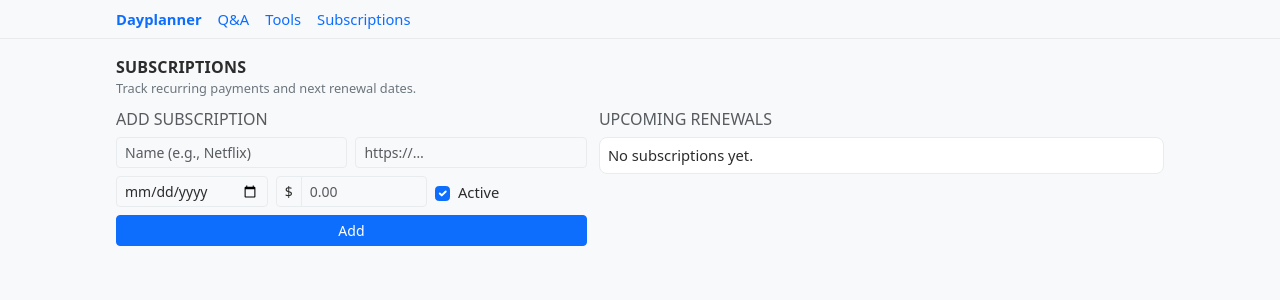
After one commit to zlatkapod/dayplanner, a Flask app: page /subscriptions in a window 1280 px wide. The commit adds this page. Shown: the top 300 px of the page. Run offline with Flask 3, Linux system fonts and the light colour scheme.

Commit message:
Add subscriptions tracking feature with CRUD and sorting functionality
- Introduced subscriptions section to manage recurring payments and renewal dates.
- Added routes for viewing, adding, and sorting subscriptions based on renewal status.
- Integrated form validations for subscription details (name, URL, renewal date, price).
- Implemented auto-renewal status and date parsing logic for consistent data handling.
- Updated navigation with a link to the subscriptions page.
- Introduced a new template for displaying and managing subscriptions.

```diff
--- a/app.py
+++ b/app.py
@@ -19,6 +19,7 @@ DATA_DIR = Path(os.environ.get("DATA_DIR", "data"))
 DATA_DIR.mkdir(parents=True, exist_ok=True)
 TOOLS_PATH = DATA_DIR / "tools.json"
 QNA_PATH = DATA_DIR / "qna.json"
+SUBSCRIPTIONS_PATH = DATA_DIR / "subscriptions.json"
 
 # --- Timezone helper ---
 
@@ -196,6 +197,43 @@ def load_tools() -> dict:
 
 def save_tools(data: dict) -> None:
     with open(TOOLS_PATH, "w", encoding="utf-8") as f:
+        json.dump(data, f, indent=2, ensure_ascii=False)
+
+# --- Subscriptions data helpers ---
+
+def default_subscriptions() -> dict:
+    return {"subscriptions": []}
+
+
+def load_subscriptions() -> dict:
+    if SUBSCRIPTIONS_PATH.exists():
+        try:
+            with open(SUBSCRIPTIONS_PATH, "r", encoding="utf-8") as f:
+                data = json.load(f)
+                if not isinstance(data, dict):
+                    data = default_subscriptions()
+        except Exception:
+            data = default_subscriptions()
+    else:
+        data = default_subscriptions()
+    # normalize
+    subs = data.setdefault("subscriptions", [])
+    for s in subs:
+        s.setdefault("id", _new_id("sub"))
+        s.setdefault("name", "")
+        s.setdefault("url", "")
+        s.setdefault("renewal_date", "")  # YYYY-MM-DD
+        s.setdefault("is_active", True)
+        # price stored as float
+        try:
+            s["price"] = float(s.get("price", 0) or 0)
+        except Exception:
+            s["price"] = 0.0
+    return data
+
+
+def save_subscriptions(data: dict) -> None:
+    with open(SUBSCRIPTIONS_PATH, "w", encoding="utf-8") as f:
         json.dump(data, f, indent=2, ensure_ascii=False)
 
 # --- Sun times helper ---
@@ -428,6 +466,91 @@ def tools_page():
     tools = load_tools()
     return render_template("tools.html", tools=tools, is_dark=is_dark)
 
+# --- Subscriptions routes ---
+
+@app.route("/subscriptions", methods=["GET"])
+def subscriptions_page():
+    tz = get_configured_tz()
+    today = datetime.now(tz).date()
+    sunrise, sunset = get_sun_times(today)
+    is_dark = is_dark_mode(today, sunrise, sunset)
+    data = load_subscriptions()
+    subs = data.get("subscriptions", [])
+
+    def parse_date(s: str) -> date_cls | None:
+        try:
+            return datetime.strptime((s or "").strip(), "%Y-%m-%d").date()
+        except Exception:
+            return None
+
+    # annotate with delta info for sorting/rendering
+    annotated = []
+    for s in subs:
+        d = parse_date(s.get("renewal_date", ""))
+        if d is None:
+            delta = 10**9  # push unknowns to the end
+            future = True
+            days_abs = delta
+        else:
+            delta = (d - today).days
+            future = delta >= 0
+            days_abs = abs(delta)
+        annotated.append({**s, "_delta": delta, "_future": future, "_days_abs": days_abs})
+
+    # Sorting: active upcoming by soonest (delta asc), then active overdue (abs delta asc), then inactive with same rules
+    def sort_key(s: dict):
+        active_rank = 0 if s.get("is_active", True) else 1
+        # group future first inside active/inactive
+        future_group = 0 if s.get("_future", True) else 1
+        # within future group sort by delta asc; within past group by abs(delta) asc
+        primary = s.get("_delta", 10**9) if future_group == 0 else s.get("_days_abs", 10**9)
+        return (active_rank, future_group, primary, s.get("name", ""))
+
+    annotated.sort(key=sort_key)
+
+    return render_template("subscriptions.html", subs=annotated, is_dark=is_dark, today=date_str(today))
+
+@app.route("/subscriptions/add", methods=["POST"])
+def subscriptions_add():
+    name = (request.form.get("name") or "").strip()
+    url_val = (request.form.get("url") or "").strip()
+    renewal_date = (request.form.get("renewal_date") or "").strip()
+    is_active_raw = request.form.get("is_active")
+    price_raw = (request.form.get("price") or "").strip()
+
+    if not name:
+        return ("Missing name", 400)
+    # renewal date required
+    try:
+        datetime.strptime(renewal_date, "%Y-%m-%d")
+    except Exception:
+        return ("Bad renewal date; expected YYYY-MM-DD", 400)
+
+    if url_val and not (url_val.startswith("http://") or url_val.startswith("https://")):
+        return ("URL must start with http:// or https://", 400)
+
+    try:
+        price = float(price_raw) if price_raw != "" else 0.0
+    except Exception:
+        return ("Price must be a number", 400)
+
+    is_active = bool(is_active_raw)
+
+    data = load_subscriptions()
+    data.setdefault("subscriptions", []).append({
+        "id": _new_id("sub"),
+        "name": name,
+        "url": url_val,
+        "renewal_date": renewal_date,
+        "is_active": is_active,
+        "price": price,
+    })
+    save_subscriptions(data)
+
+    resp = app.response_class("", status=204)
+    resp.headers["HX-Redirect"] = url_for("subscriptions_page")
+    return resp
+
 # --- Q&A routes ---
 
 @app.route("/qna", methods=["GET"])
--- a/templates/base.html
+++ b/templates/base.html
@@ -83,6 +83,7 @@
       <a href="{{ url_for('index') }}" class="text-decoration-none fw-semibold">Dayplanner</a>
       <a href="{{ url_for('qna_page') }}" class="text-decoration-none">Q&amp;A</a>
       <a href="{{ url_for('tools_page') }}" class="text-decoration-none">Tools</a>
+      <a href="{{ url_for('subscriptions_page') }}" class="text-decoration-none">Subscriptions</a>
     </nav>
   </header>
   <main class="dp-container">
--- /dev/null
+++ b/templates/subscriptions.html
@@ -0,0 +1,85 @@
+{% extends "base.html" %}
+{% block content %}
+
+<div class="dp-header">
+  <div>
+    <div class="dp-brand text-uppercase">Subscriptions</div>
+    <div class="dp-muted">Track recurring payments and next renewal dates.</div>
+  </div>
+</div>
+
+<div class="dp-cols" style="grid-template-columns: 1fr 1.2fr;">
+  <!-- Add new subscription -->
+  <section>
+    <h6 class="text-uppercase text-muted mb-2">Add Subscription</h6>
+    <form class="mb-3" hx-post="/subscriptions/add" hx-swap="none" hx-on::after-request="this.reset()">
+      <div class="row g-2">
+        <div class="col-12 col-md-6">
+          <input name="name" class="form-control form-control-sm" placeholder="Name (e.g., Netflix)" required />
+        </div>
+        <div class="col-12 col-md-6">
+          <input name="url" class="form-control form-control-sm" placeholder="https://…" />
+        </div>
+        <div class="col-6 col-md-4">
+          <input type="date" name="renewal_date" class="form-control form-control-sm" required />
+        </div>
+        <div class="col-6 col-md-4">
+          <div class="input-group input-group-sm">
+            <span class="input-group-text">$</span>
+            <input name="price" type="number" step="0.01" min="0" class="form-control" placeholder="0.00" />
+          </div>
+        </div>
+        <div class="col-12 col-md-4 d-flex align-items-center gap-2">
+          <input id="is_active" name="is_active" type="checkbox" class="form-check-input" checked />
+          <label for="is_active" class="form-check-label">Active</label>
+        </div>
+        <div class="col-12 d-grid">
+          <button class="btn btn-primary btn-sm" type="submit">Add</button>
+        </div>
+      </div>
+    </form>
+  </section>
+
+  <!-- List subscriptions -->
+  <section>
+    <h6 class="text-uppercase text-muted mb-2">Upcoming renewals</h6>
+    <div class="vstack gap-2">
+      {% if subs|length == 0 %}
+        <div class="dp-slot">No subscriptions yet.</div>
+      {% endif %}
+      {% for s in subs %}
+        <div class="dp-slot">
+          <div class="d-flex justify-content-between align-items-start gap-3">
+            <div class="me-auto">
+              <div class="d-flex align-items-center gap-2">
+                {% if s.url %}
+                  <a href="{{ s.url }}" target="_blank" rel="noopener" class="fw-semibold text-decoration-none">{{ s.name }}</a>
+                {% else %}
+                  <span class="fw-semibold">{{ s.name }}</span>
+                {% endif %}
+                {% if not s.is_active %}
+                  <span class="badge text-bg-secondary">Inactive</span>
+                {% endif %}
+              </div>
+              <div class="dp-muted small mt-1">
+                Renews on <strong>{{ s.renewal_date }}</strong>
+                {% if s._delta == 0 %}
+                  — today
+                {% elif s._future %}
+                  — in {{ s._days_abs }} day{{ 's' if s._days_abs != 1 else '' }}
+                {% else %}
+                  — {{ s._days_abs }} day{{ 's' if s._days_abs != 1 else '' }} ago
+                {% endif %}
+              </div>
+            </div>
+            <div class="text-nowrap">
+              <span class="fw-semibold">${{ '%.2f'|format(s.price or 0) }}</span>
+            </div>
+          </div>
+        </div>
+      {% endfor %}
+    </div>
+  </section>
+</div>
+
+{% endblock %}
```
